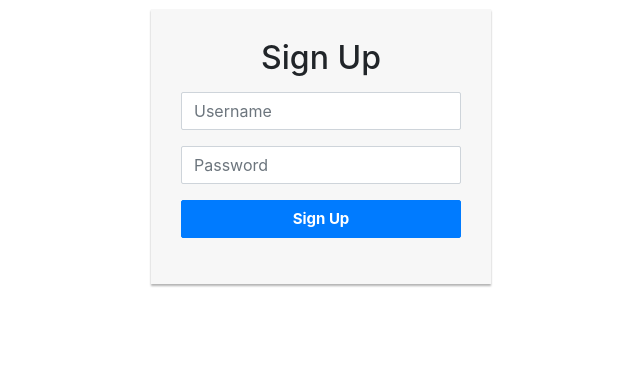
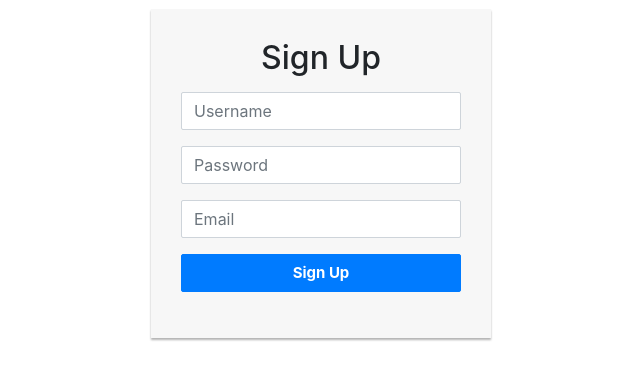
Before and after one commit to ethanwoolbert/washuhackathon, a Flask app: template templates/signup.html in a window 1280 px wide. Shown: the part 171-551 px from the top of the page, without its empty margins (319-959 px from the left). Run offline with Flask 2, Linux system fonts and the light colour scheme; the template is opened without the code that fills it, so the values that code supplies are empty; some libraries are stand-ins or nearby versions.

Commit message:
Update signup.html

```diff
--- a/templates/signup.html
+++ b/templates/signup.html
@@ -34,6 +34,9 @@
                     <input type="password" class="form-control" placeholder="Password" required="required" name="password">
                 </div>
                 <div class="form-group">
+                    <input type="text" class="form-control" placeholder="Email" required="required" name="email">
+                </div>
+                <div class="form-group">
                     <button type="submit" class="btn btn-primary btn-block">Sign Up</button>
                 </div>
             </form>
```
